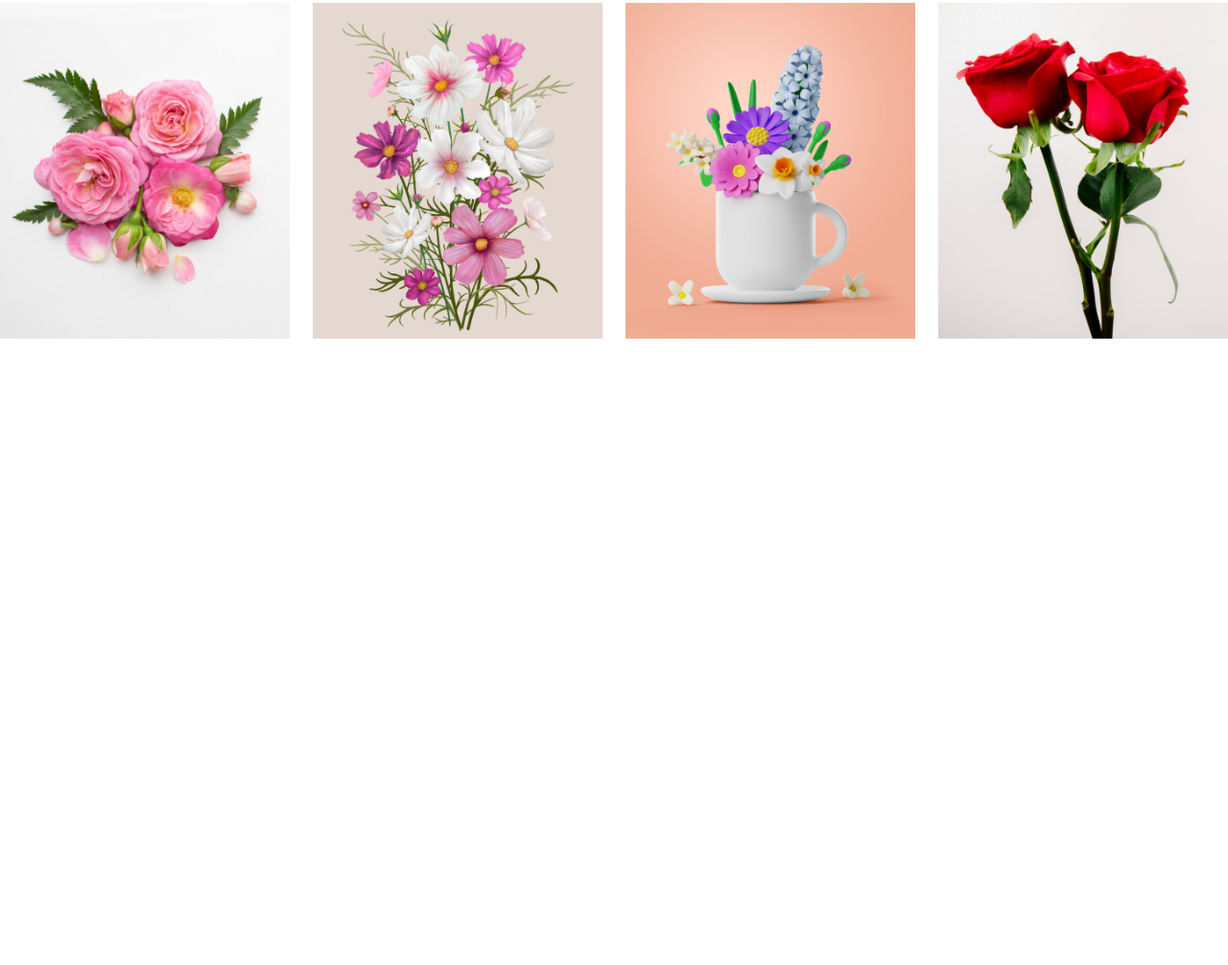
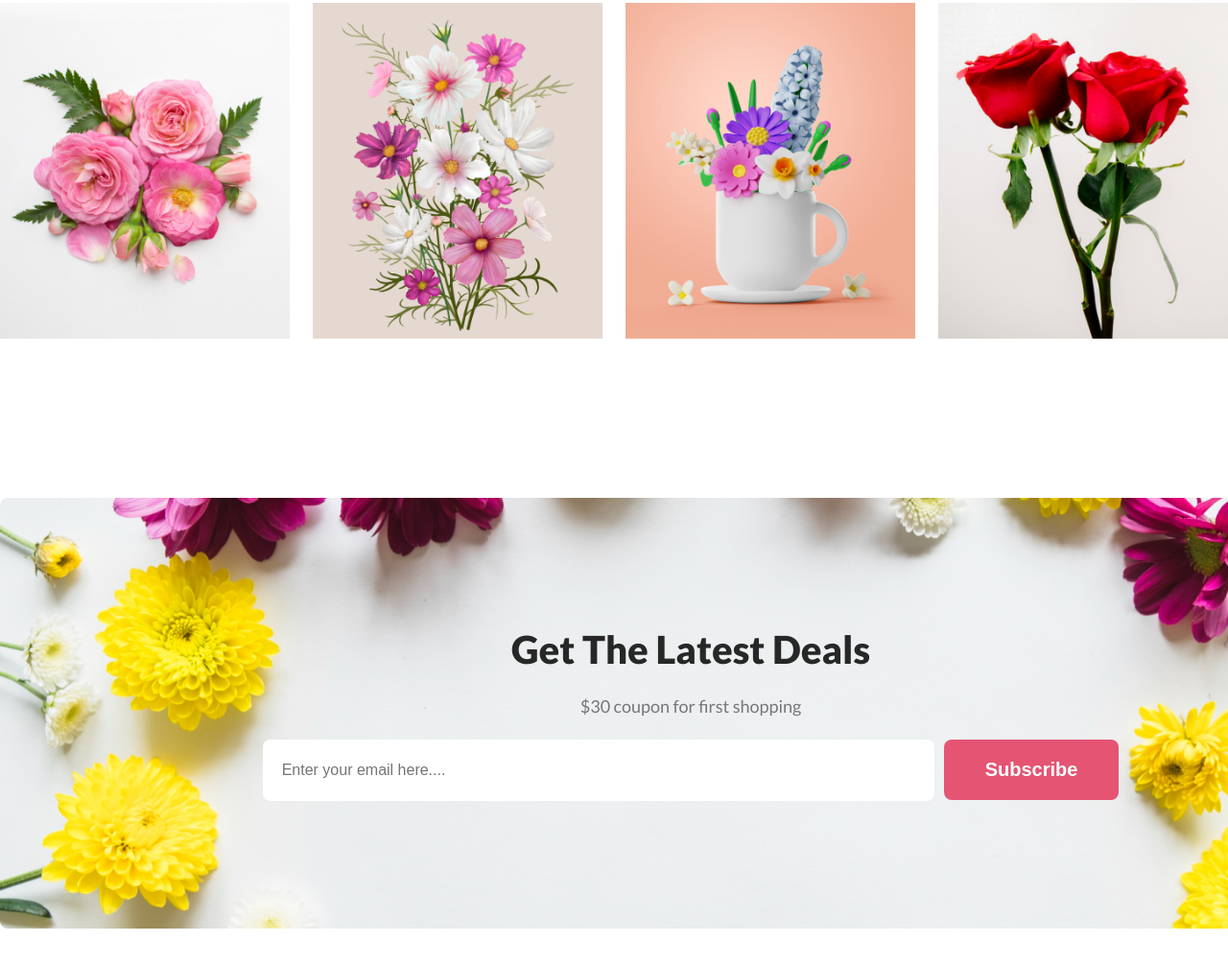
Before and after one commit to Masud-Rana-1002/flower-shop, a plain HTML site: page index.html in a window 1280 px wide. Shown: the part 3102-4108 px from the top of the page at 96% size. Before the commit the page ends 3621 px from the top, so only its background shows below. Drawn offline with Linux system fonts and the light colour scheme.

Commit message:
Subscribe section add

```diff
--- a/index.html
+++ b/index.html
@@ -123,7 +123,18 @@
                 </div>
            </section>
           <!-- Instagram section end here -->
-
+           <!-- Subscribe section start here -->
+            <section>
+                <div class="subscrib-section">
+                    <h3>Get The Latest Deals</h3>
+                    <p>$30 coupon for first shopping</p>
+                    <div class="sub-btn">
+                        <input class="email-subc" type="text" placeholder="Enter your email here....">
+                        <button class="btn">Subscribe</button>
+                    </div>
+                </div>
+            </section>
+           <!-- Subscribe section end here -->
     </main>
     <footer>
 
--- a/style.css
+++ b/style.css
@@ -190,17 +190,68 @@ header {
 /* Hot Deal ! Sale Up To 25% Off section end here */
 
 /* Instagram section start here */
-.insta-img{
+.insta-img {
     width: 342px;
     height: 396px;
 }
-.insta-img >img{
+
+.insta-img>img {
     width: 100%;
 }
-.instagram-imgs{
+
+.instagram-imgs {
     display: flex;
     align-items: center;
     justify-content: center;
     gap: 24px;
 }
+
 /* Instagram section end here */
+/* Subscribe section start here  */
+.subscrib-section {
+    background-image: url("./Flower Asset/Rectangle\ 9.png");
+    width: 1440px;
+    height: 449px;
+    margin: 0 auto;
+    display: flex;
+    flex-direction: column;
+    justify-content: center;
+    align-items: center;
+    gap: 24px;
+}
+
+.subscrib-section>h3 {
+    color: rgb(39, 39, 39);
+    font-size: 40px;
+    font-weight: 800;
+}
+
+.subscrib-section>p {
+    color: rgba(39, 39, 39, 0.6);
+    font-size: 18px;
+    font-weight: 400;
+}
+
+.email-subc {
+    width: 700px;
+    height: 64px;
+    border: none;
+}
+
+.email-subc[placeholder] {
+    padding: 20px;
+    color: rgba(39, 39, 39, 0.6);
+    font-size: 16px;
+    font-weight: 400;
+    margin-right: 10px;
+    border-radius: 8px;
+    background: rgb(255, 255, 255);
+}
+
+.sub-btn {
+    display: flex;
+    align-items: center;
+    justify-content: center;
+}
+
+/* Subscribe section end here  */
```
